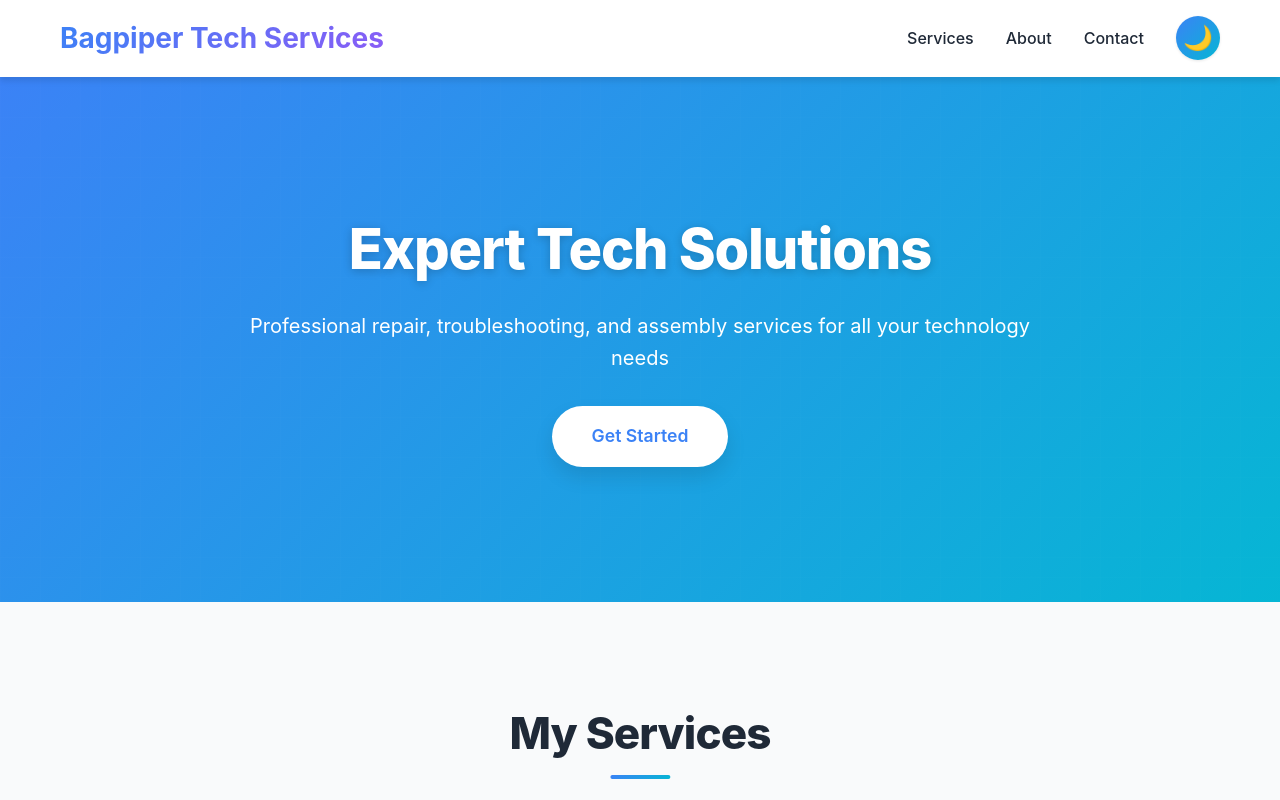
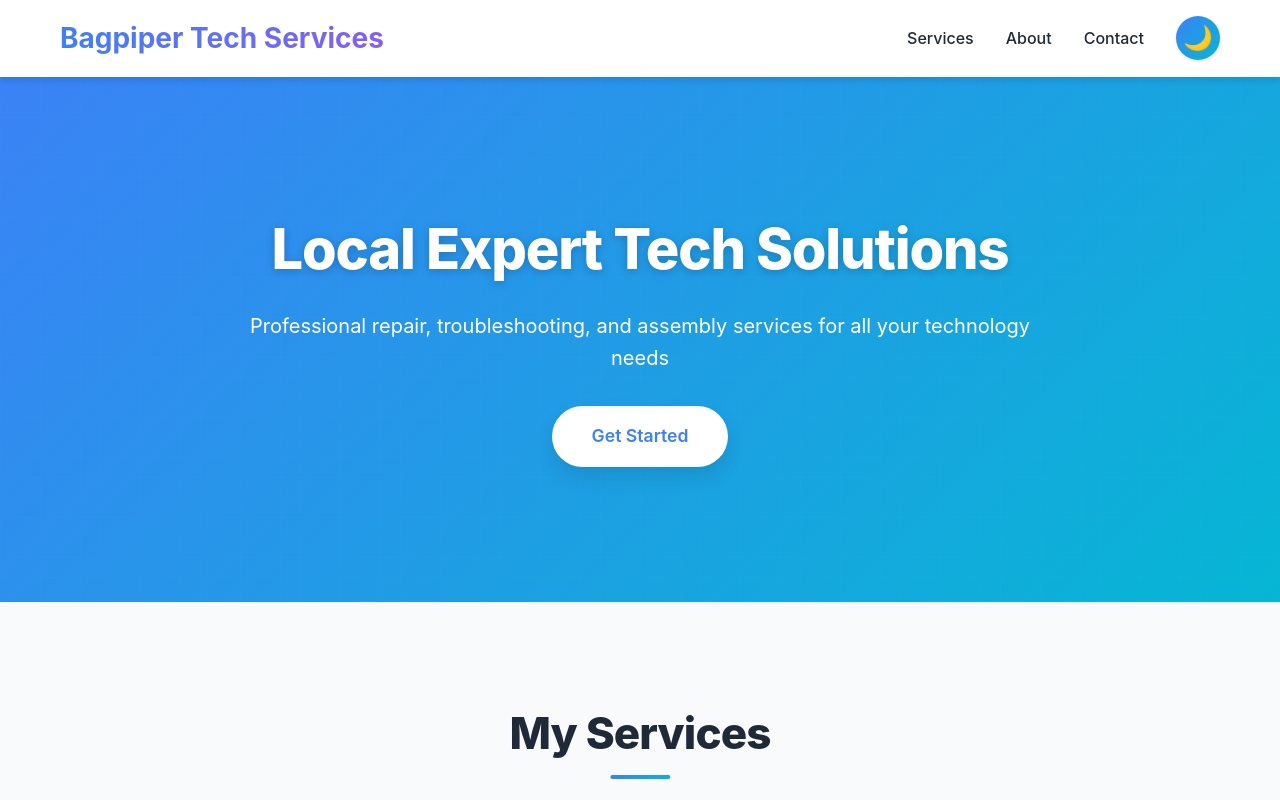
Before and after one commit to BagpipesRbetter/techsavvy, a plain HTML site: page index.html in a window 1280 px wide. Shown: the top 800 px of the page. Drawn offline with Linux system fonts and the light colour scheme.

Commit message:
Update hero title to include 'Local'

```diff
--- a/index.html
+++ b/index.html
@@ -32,7 +32,7 @@
     <section class="hero">
         <div class="container">
             <div class="hero-content">
-                <h1 class="hero-title">Expert Tech Solutions</h1>
+                <h1 class="hero-title">Local Expert Tech Solutions</h1>
                 <p class="hero-subtitle">Professional repair, troubleshooting, and assembly services for all your technology needs</p>
                 <a href="#contact" class="cta-button">Get Started</a>
             </div>
```
